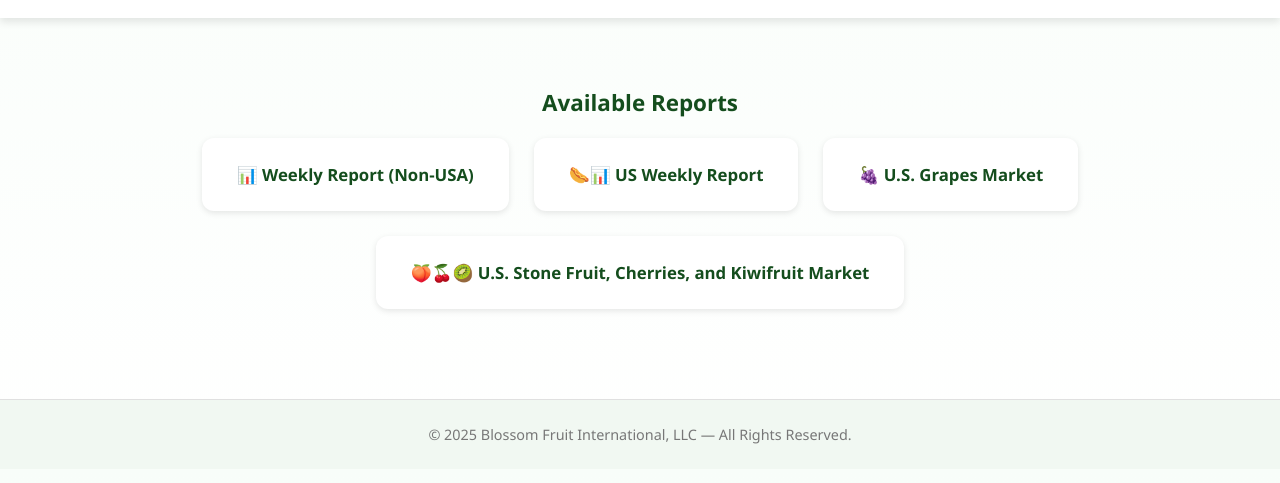
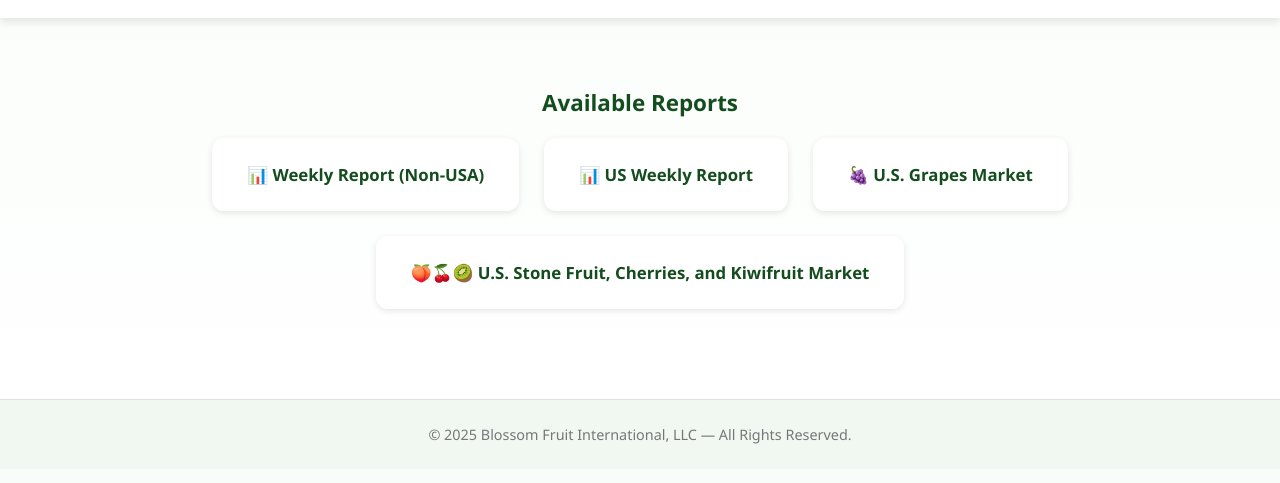
Before and after one commit to avida03/sample_bf, a plain HTML site: page index.html in a window 1280 px wide. Shown: the part 223-706 px from the top of the page. Drawn offline with Linux system fonts and the light colour scheme.

Commit message:
Update link text for US Weekly Report

```diff
--- a/index.html
+++ b/index.html
@@ -120,7 +120,7 @@
         <a href="Weekly.html">📊 Weekly Report (Non-USA)</a>
       </div>
             <div class="card">
-        <a href="US_Weekly.html">🌭📊 US Weekly Report</a>
+        <a href="US_Weekly.html">📊 US Weekly Report</a>
       </div>
       <div class="card">
         <a href="Us_Grapes.html">🍇 U.S. Grapes Market</a>
```
